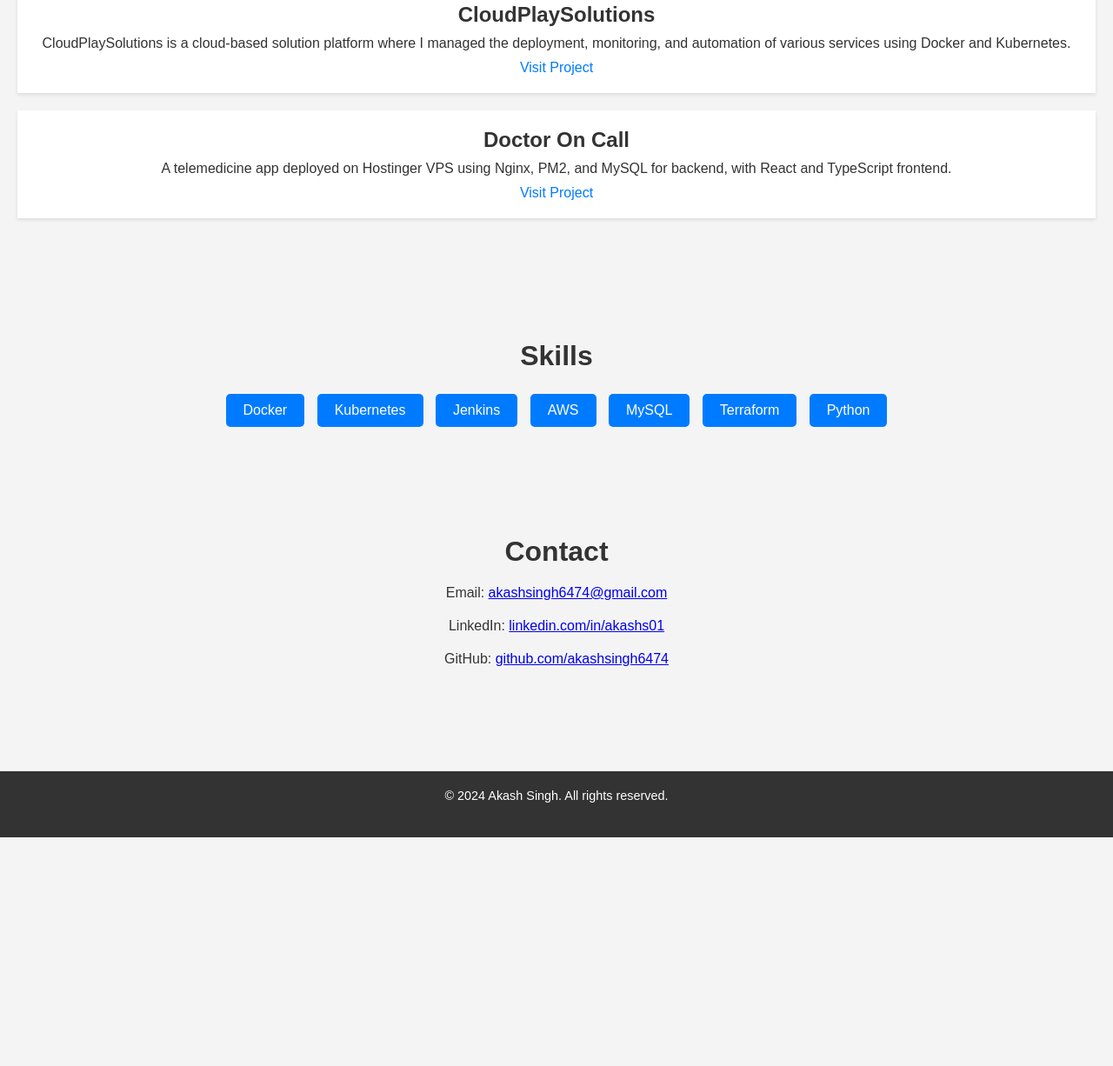
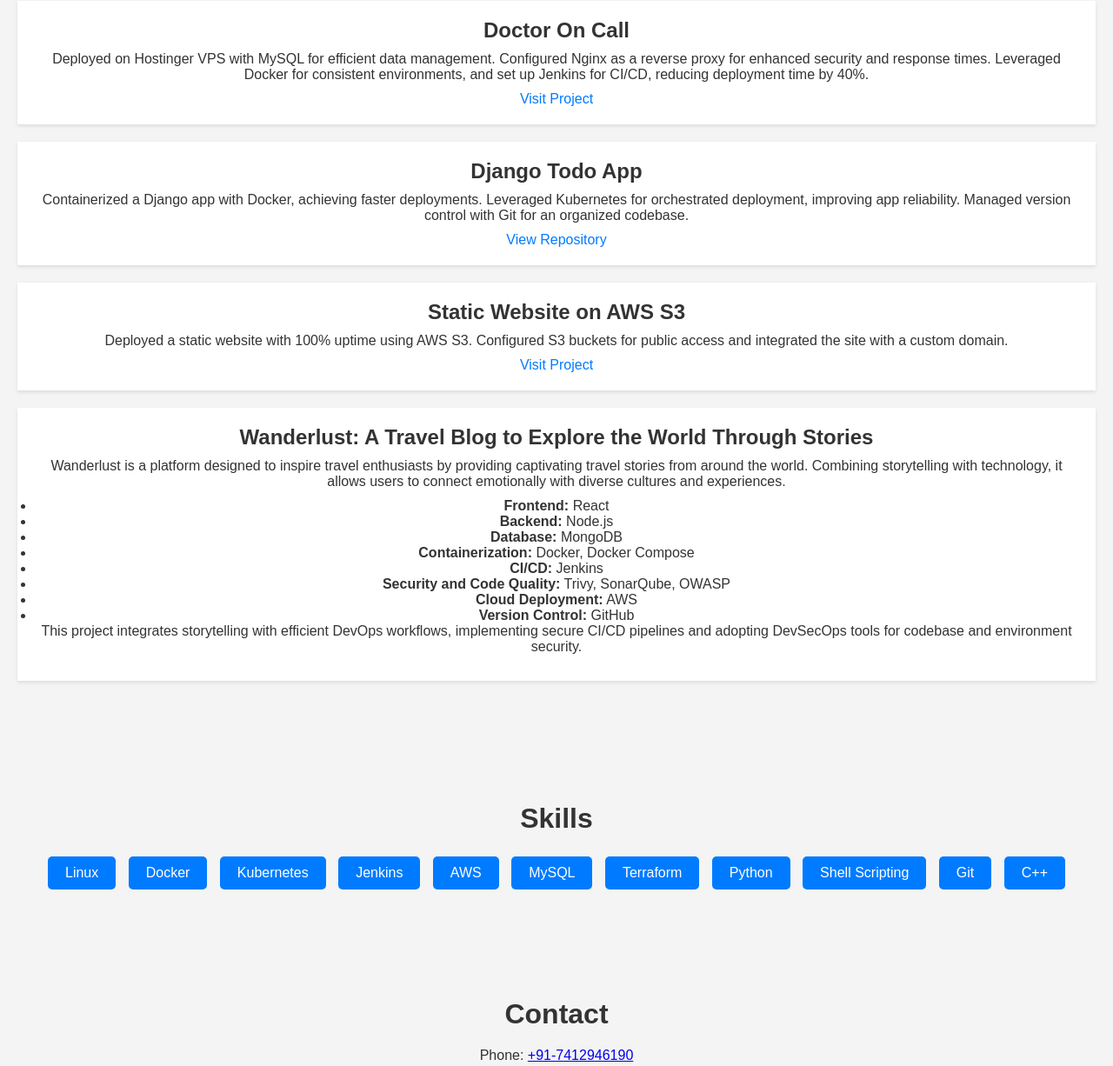
Before and after one commit to akashsingh6474/portfolio, a plain HTML site: page index.html in a window 1280 px wide. Shown: the part 542-1768 px from the top of the page at 87% size. Before the commit the page ends 1505 px from the top, so only its background shows below. Drawn offline with Linux system fonts and the light colour scheme.

Commit message:
Update index.html

```diff
--- a/index.html
+++ b/index.html
@@ -27,8 +27,9 @@
         <div class="container">
             <h2>About Me</h2>
             <p>
-                Hi! I'm Akash Singh, a DevOps Engineer with a passion for serverless architecture, automation, and cloud technologies.
-                I have experience in deploying scalable applications using tools like Docker, Kubernetes, Jenkins, and AWS.
+                Hi! I'm Akash Singh, a DevOps Engineer with expertise in deploying scalable applications using tools like Docker, Kubernetes, and Jenkins.
+                I have a strong passion for serverless architecture, cloud computing, and automation, and I enjoy creating reliable infrastructure that promotes efficient development cycles.
+                Recently, I optimized deployment processes during my internship, achieving improved scalability and uptime.
             </p>
         </div>
     </section>
@@ -37,14 +38,39 @@
         <div class="container">
             <h2>Projects</h2>
             <div class="project">
-                <h3>CloudPlaySolutions</h3>
-                <p>CloudPlaySolutions is a cloud-based solution platform where I managed the deployment, monitoring, and automation of various services using Docker and Kubernetes.</p>
+                <h3>Doctor On Call</h3>
+                <p>Deployed on Hostinger VPS with MySQL for efficient data management. Configured Nginx as a reverse proxy for enhanced security and response times. Leveraged Docker for consistent environments, and set up Jenkins for CI/CD, reducing deployment time by 40%.</p>
+                <a href="https://clouldplaydoctor.online/" target="_blank">Visit Project</a>
+            </div>
+            <div class="project">
+                <h3>Django Todo App</h3>
+                <p>Containerized a Django app with Docker, achieving faster deployments. Leveraged Kubernetes for orchestrated deployment, improving app reliability. Managed version control with Git for an organized codebase.</p>
+                <a href="https://github.com/akashsingh6474/django-todo-cicd" target="_blank">View Repository</a>
+            </div>
+            <div class="project">
+                <h3>Static Website on AWS S3</h3>
+                <p>Deployed a static website with 100% uptime using AWS S3. Configured S3 buckets for public access and integrated the site with a custom domain.</p>
                 <a href="https://cloudplaysolutions.in/" target="_blank">Visit Project</a>
             </div>
             <div class="project">
-                <h3>Doctor On Call</h3>
-                <p>A telemedicine app deployed on Hostinger VPS using Nginx, PM2, and MySQL for backend, with React and TypeScript frontend.</p>
-                <a href="https://clouldplaydoctor.online/" target="_blank">Visit Project</a>
+                <h3>Wanderlust: A Travel Blog to Explore the World Through Stories</h3>
+                <p>
+                    Wanderlust is a platform designed to inspire travel enthusiasts by providing captivating travel stories from around the world.
+                    Combining storytelling with technology, it allows users to connect emotionally with diverse cultures and experiences.
+                </p>
+                <ul>
+                    <li><strong>Frontend:</strong> React</li>
+                    <li><strong>Backend:</strong> Node.js</li>
+                    <li><strong>Database:</strong> MongoDB</li>
+                    <li><strong>Containerization:</strong> Docker, Docker Compose</li>
+                    <li><strong>CI/CD:</strong> Jenkins</li>
+                    <li><strong>Security and Code Quality:</strong> Trivy, SonarQube, OWASP</li>
+                    <li><strong>Cloud Deployment:</strong> AWS</li>
+                    <li><strong>Version Control:</strong> GitHub</li>
+                </ul>
+                <p>
+                    This project integrates storytelling with efficient DevOps workflows, implementing secure CI/CD pipelines and adopting DevSecOps tools for codebase and environment security.
+                </p>
             </div>
         </div>
     </section>
@@ -53,6 +79,7 @@
         <div class="container">
             <h2>Skills</h2>
             <ul class="skills-list">
+                <li>Linux</li>
                 <li>Docker</li>
                 <li>Kubernetes</li>
                 <li>Jenkins</li>
@@ -60,6 +87,9 @@
                 <li>MySQL</li>
                 <li>Terraform</li>
                 <li>Python</li>
+                <li>Shell Scripting</li>
+                <li>Git</li>
+                <li>C++</li>
             </ul>
         </div>
     </section>
@@ -67,6 +97,7 @@
     <section id="contact" class="section">
         <div class="container">
             <h2>Contact</h2>
+            <p>Phone: <a href="tel:+91-7412946190">+91-7412946190</a></p>
             <p>Email: <a href="mailto:akashsingh6474@gmail.com">akashsingh6474@gmail.com</a></p>
             <p>LinkedIn: <a href="https://www.linkedin.com/in/akashs01/" target="_blank">linkedin.com/in/akashs01</a></p>
             <p>GitHub: <a href="https://github.com/akashsingh6474" target="_blank">github.com/akashsingh6474</a></p>
```
